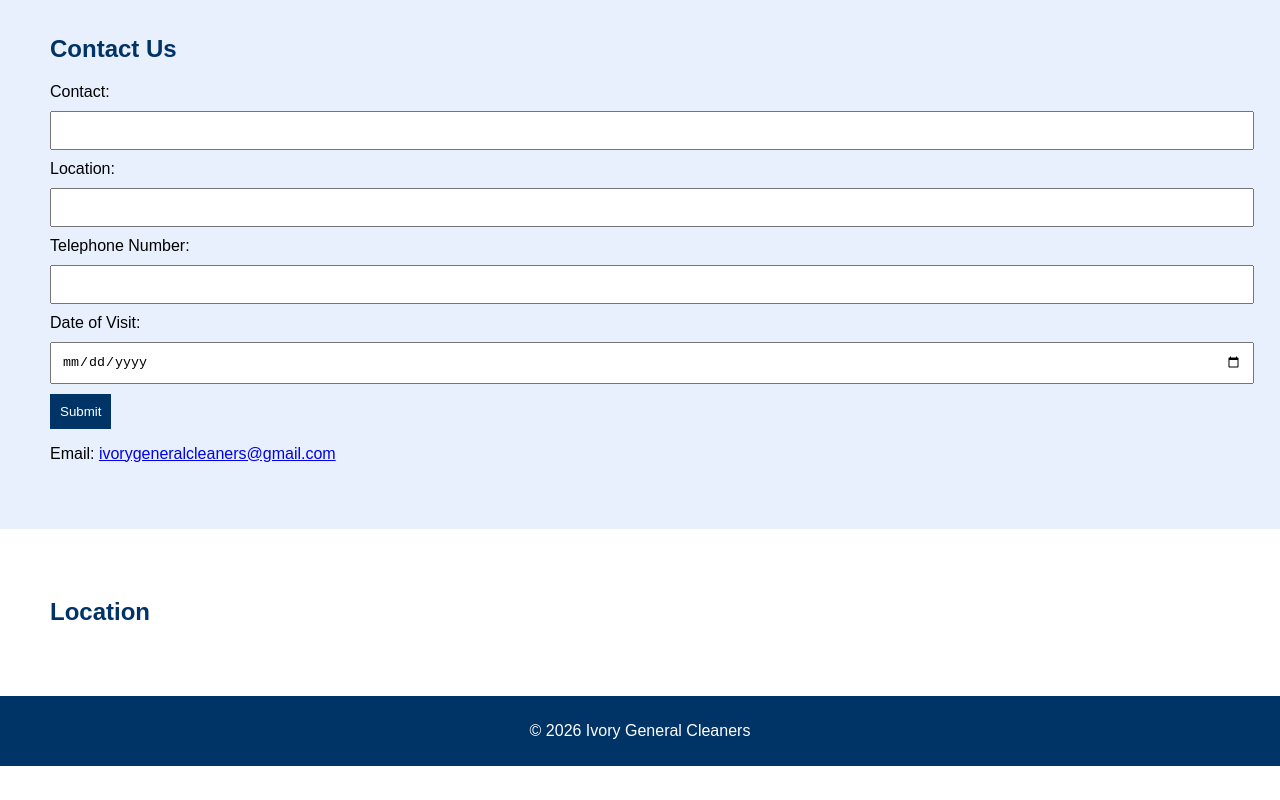
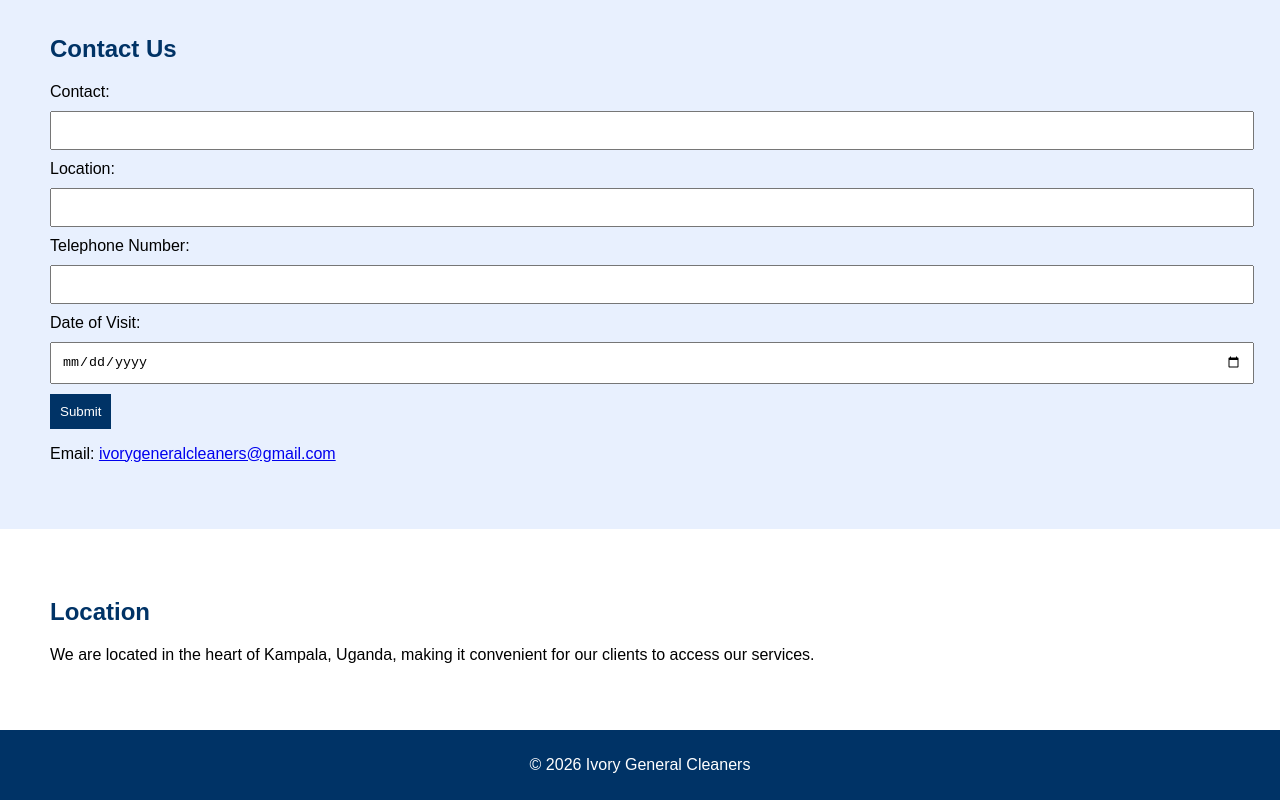
Before and after one commit to gloriataremwa651-creator/Ivory-General-Cleaners, a plain HTML site: page GLORIAZ COURSE WORK.html in a window 1280 px wide. Shown: the part 778-1578 px from the top of the page. Before the commit the page ends 1544 px from the top, so only its background shows below. Drawn offline with Linux system fonts and the light colour scheme.

Commit message:
add location

```diff
--- a/GLORIAZ COURSE WORK.html
+++ b/GLORIAZ COURSE WORK.html
@@ -155,6 +155,7 @@
 <!-- LOCATION SECTION-->
 <section id="location">
     <h2>Location</h2>
+    <p>We are located in the heart of Kampala, Uganda, making it convenient for our clients to access our services.</p>
 
 </section>
 <footer>
```
